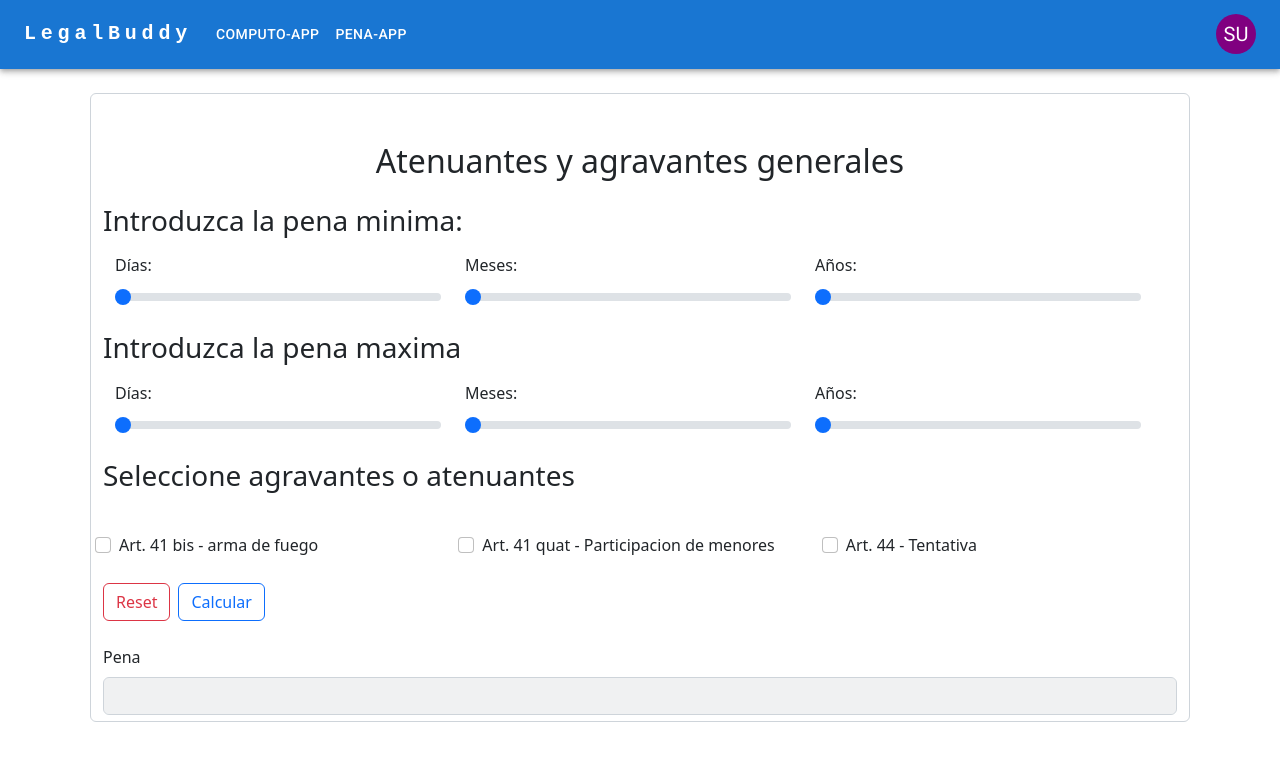
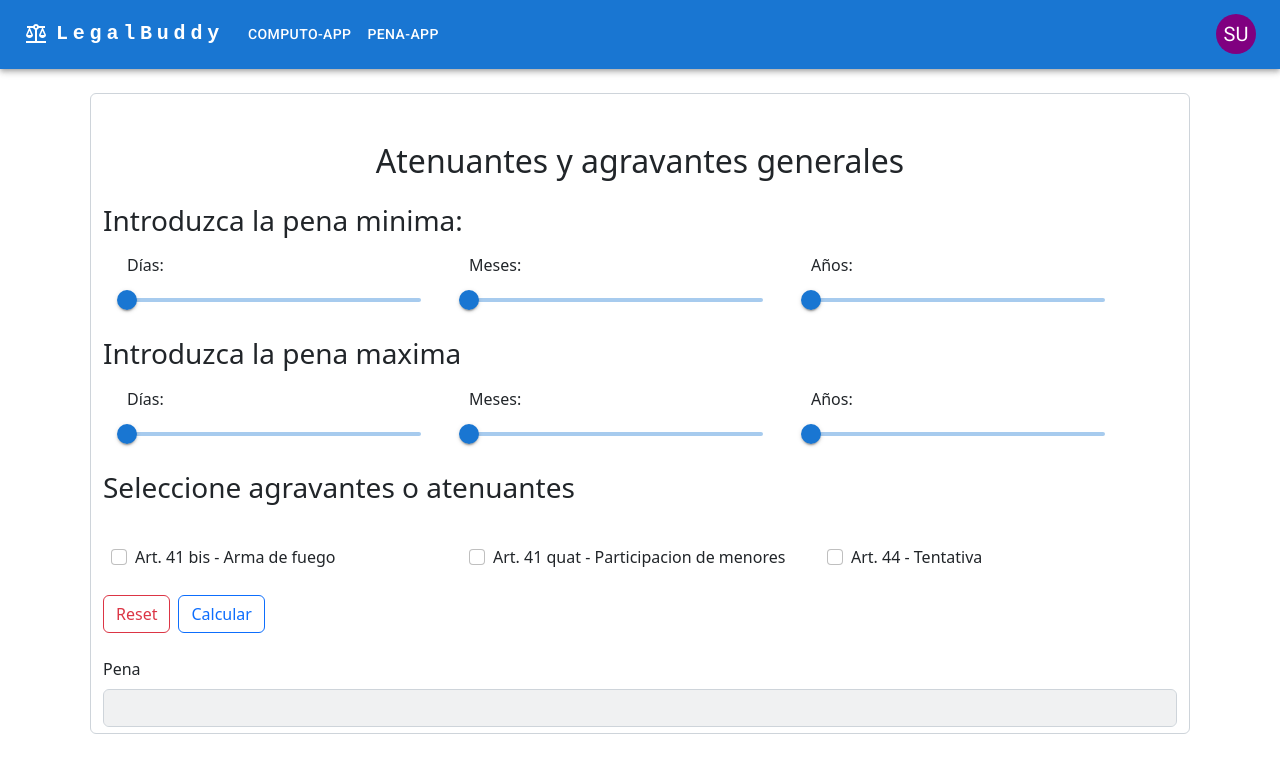
Before and after one commit to facuqb/ReactComputo, a React (Vite) app: page /pena in a window 1280 px wide. Shown: the top 772 px of the page. Built offline with nearby package versions, Linux system fonts and the light colour scheme; sample sign-in values are in the browser's storage.

Commit message:
sliders mejorados

```diff
--- a/package.json
+++ b/package.json
@@ -14,8 +14,11 @@
     "@fontsource/roboto": "^4.5.8",
     "@mui/icons-material": "^5.10.9",
     "@mui/material": "^5.10.13",
+    "@mui/x-date-pickers": "^5.0.8",
+    "@mui/x-date-pickers-pro": "^5.0.8",
     "localforage": "^1.10.0",
     "match-sorter": "^6.3.1",
+    "moment": "^2.29.4",
     "react": "^18.2.0",
     "react-dom": "^18.2.0",
     "react-router-dom": "^6.4.3",
--- a/src/appJudicial/components/PenaImpuesta.jsx
+++ b/src/appJudicial/components/PenaImpuesta.jsx
@@ -1,3 +1,4 @@
+import { Slider } from "@mui/material"
 import { condenaRestante } from "../helpers/"
 import { useForm } from "../hooks/useForm"
 
@@ -26,33 +27,55 @@ export const PenaImpuesta = ({diasAcumulados,onCondena}) => {
                     <label htmlFor="anios" className="form-label">Años:
                         <span className="ms-1 fw-bold"> {condenaAnios == 0 ? '' : condenaAnios}</span>
                     </label>
-                    <input type="range" className="form-range" id="anios"
+                    <Slider
+                        aria-label="Condena años"
+                        max={50}
+                        name="condenaAnios"
+                        onChange={onInputChange}
+                        value={condenaAnios}
+                        />
+                    {/* <input type="range" className="form-range" id="anios"
                         min="0" max="50"
                         name="condenaAnios"
                         onChange={onInputChange}
-                        value={condenaAnios}/>
+                        value={condenaAnios}/> */}
                 </div>
                 <div className="col-lg-4  justify-content-center align-items-center">
 
                     <label htmlFor="meses" className="form-label">Meses:
                         <span className="ms-1 fw-bold"> {condenaMes == 0 ? '' : condenaMes}</span>
                     </label>
-                    <input type="range" className="form-range" id="mes"
+                    <Slider
+                        aria-label="Condena mes"
+                        max={12}
+                        name="condenaMes"
+                        onChange={onInputChange}
+                        value={condenaMes}
+                        />
+                    {/* <input type="range" className="form-range" id="mes"
                         min="0" max="12"
                         name="condenaMes"
                         onChange={onInputChange}
-                        value={condenaMes}/>
+                        value={condenaMes}/> */}
                 </div>
                 <div className="col-lg-4 justify-content-center align-items-center">
 
                     <label htmlFor="dias" className="form-label">Días:
                         <span className="ms-1 fw-bold"> {condenaDias == 0 ? '' : condenaDias}</span>
                     </label>
-                    <input type="range" className="form-range" id="dias"
+                    <Slider
+                        aria-label="Condena dias"
+                        max={30}
+                        name="condenaDias"
+                        onChange={onInputChange}
+                        value={condenaDias}
+                        />
+
+                    {/* <input type="range" className="form-range" id="dias"
                         min="0" max="30"
                         name="condenaDias"
                         onChange={onInputChange}
-                        value={condenaDias} />
+                        value={condenaDias} /> */}
 
                 </div>
                 <div className="col-lg-4 d-flex justify-content-start align-items-end mb-4">
--- a/src/appJudicial/components/TiempoDetencion.jsx
+++ b/src/appJudicial/components/TiempoDetencion.jsx
@@ -1,7 +1,6 @@
 import React, { useEffect} from 'react'
 import { calculoDet, totalDet } from '../helpers'
 import { useForm } from '../hooks/useForm'
-
 
 
 export const TiempoDetencion = ({onDiasAcumulados}) => {
@@ -68,6 +67,7 @@ export const TiempoDetencion = ({onDiasAcumulados}) => {
                         className="form-label"
                         >Fecha de detención:
                     </label>
+
                     <input
                         type="date"
                         className="form-control" id="fechaDet"
--- a/src/appJudicial/helpers/calcularAgotamiento.js
+++ b/src/appJudicial/helpers/calcularAgotamiento.js
@@ -29,6 +29,6 @@ export const calcularAgotamiento = (condena = [], fechaComputo) =>{
         cumplimiento[1]++
         cumplimiento[0] -= 29
     }
-        let agotamiento = `la pena se agota el ${cumplimiento[0]}/${cumplimiento[1]}/${cumplimiento[2]}`;
+        let agotamiento = `La pena se agota el ${cumplimiento[0]}/${cumplimiento[1]}/${cumplimiento[2]}`;
         return {agotamiento}
 }
--- a/src/appJudicial/pages/PenaPage.jsx
+++ b/src/appJudicial/pages/PenaPage.jsx
@@ -1,3 +1,4 @@
+import { Slider } from "@mui/material"
 import { calculoModificacionesPena } from "../helpers/calculoModificacionesPena"
 import { useForm } from "../hooks/useForm"
 
@@ -52,78 +53,131 @@ export const PenaPage = () => {
 
             <h3 className="my-3 text-center text-md-start">Introduzca la pena minima: </h3>
 
-                <div className="container row g-4">
+                <div className="container row g-4 g-md-5">
                     <div className="col-md-4 justify-content-center align-items-center">
                         <label htmlFor="diasMin" className="form-label">Días:
                         <b>  {penaMinimaDias == 0 ? "" : penaMinimaDias}</b></label>
-                        <input type="range" className="form-range" id="diasMin"
+                        <Slider
+                        aria-label="Condena dias"
+                        max={30}
+                        onChange={onInputChange}
+                        value={penaMinimaDias}
+                        name="penaMinimaDias"
+                        />
+
+
+                        {/* <input type="range" className="form-range" id="diasMin"
                         min="0" max="30"
                         onChange={onInputChange}
                         value={penaMinimaDias}
                         name="penaMinimaDias"
-                        />
+                        /> */}
                     </div>
 
                     <div className="col-md-4 justify-content-center align-items-center">
                         <label htmlFor="mesMin" className="form-label">Meses: <b>   {penaMinimaMeses == 0 ? "" : penaMinimaMeses }</b></label>
-                        <input type="range" className="form-range" id="mesMin"
+
+                        <Slider
+                        aria-label="Condena dias"
+                        max={12}
+                        onChange={onInputChange}
+                        value={penaMinimaMeses}
+                        name="penaMinimaMeses"
+                        />
+
+
+                        {/* <input type="range" className="form-range" id="mesMin"
                         min="0" max="12"
                         onChange={onInputChange}
                         value={penaMinimaMeses}
                         name="penaMinimaMeses"
-                        />
+                        /> */}
                     </div>
 
                     <div className="col-md-4 justify-content-center align-items-center">
                         <label htmlFor="aniosMin" className="form-label">Años:
                         <b>   {penaMinimaAnios == 0 ? "" : penaMinimaAnios}</b></label>
-                        <input type="range" className="form-range" id="aniosMin"
+
+                        <Slider
+                        aria-label="Condena dias"
+                        max={15}
+                        onChange={onInputChange}
+                        value={penaMinimaAnios}
+                        name="penaMinimaAnios"
+                        />
+
+                        {/* <input type="range" className="form-range" id="aniosMin"
                         min="0" max="15"
                         onChange={onInputChange}
                         value={penaMinimaAnios}
                         name="penaMinimaAnios"
-                        />
+                        /> */}
                     </div>
 
                 </div>
 
             <h3 className="my-3 text-center text-md-start">Introduzca la pena maxima</h3>
-            <div className="container row g-4">
+            <div className="container row g-4 g-md-5">
 
                 <div className="col-md-4 justify-content-center align-items-center">
                     <label htmlFor="dias" className="form-label">Días:
                     <b>   {penaMaximaDias == 0 ? "" : penaMaximaDias}</b></label>
-                    <input type="range" className="form-range" id="diasMax"
+
+
+                    <Slider
+                        aria-label="Condena dias"
+                        max={30}
+                        onChange={onInputChange}
+                        value={penaMaximaDias}
+                        name="penaMaximaDias"
+                        />
+                    {/* <input type="range" className="form-range" id="diasMax"
                         min="0" max="30"
                         onChange={onInputChange}
                         value={penaMaximaDias}
                         name="penaMaximaDias"
-                        />
+                        /> */}
                 </div>
 
                 <div className="col-md-4 justify-content-center align-items-center">
 
                     <label htmlFor="mesMax" className="form-label">Meses: <b>   {penaMaximaMeses == 0 ? "" : penaMaximaMeses}</b></label>
-                    <input type="range" className="form-range" id="mesMax"
+
+                    <Slider
+                        aria-label="Condena dias"
+                        max={12}
+                        onChange={onInputChange}
+                        value={penaMaximaMeses}
+                        name="penaMaximaMeses"
+                        />
+                    {/* <input type="range" className="form-range" id="mesMax"
                         min="0" max="12"
                         onChange={onInputChange}
                         value={penaMaximaMeses}
                         name="penaMaximaMeses"
-                        />
+                        /> */}
                 </div>
                 <div className="col-md-4 justify-content-center align-items-center">
                     <label htmlFor="aniosMax" className="form-label">Años: <b>   {penaMaximaAnios == 0 ? "" : penaMaximaAnios}</b></label>
-                    <input type="range" className="form-range" id="aniosMax"
+
+                    <Slider
+                        aria-label="Condena dias"
+                        max={25}
+                        onChange={onInputChange}
+                        value={penaMaximaAnios}
+                        name="penaMaximaAnios"
+                        />
+                    {/* <input type="range" className="form-range" id="aniosMax"
                         min="0" max="25"
                         onChange={onInputChange}
                         value={penaMaximaAnios}
                         name="penaMaximaAnios"
-                        />
+                        /> */}
                 </div>
 
             </div>
             <h3 className="my-3 text-center text-md-start">Seleccione agravantes o atenuantes</h3>
-            <div className="row mt-4 g-3">
+            <div className="ms-2 row mt-4 g-3">
 
                 <div className="form-check col-6 col-md-4">
                     <input className="form-check-input" type="checkbox" id="41bis"
@@ -131,7 +185,7 @@ export const PenaPage = () => {
                         checked={art41bis}
                         name="art41bis"/>
                     <label className="form-check-label" htmlFor="41bis">
-                        Art. 41 bis - arma de fuego
+                        Art. 41 bis - Arma de fuego
                     </label>
                 </div>
                 {/* <div className="form-check col-3">
--- a/src/ui/components/NavBar.jsx
+++ b/src/ui/components/NavBar.jsx
@@ -14,6 +14,7 @@ import Avatar from '@mui/material/Avatar';
 import Button from '@mui/material/Button';
 import Tooltip from '@mui/material/Tooltip';
 import MenuItem from '@mui/material/MenuItem';
+import BalanceIcon from '@mui/icons-material/Balance';
 
 const pages = [{name:'Computo-App', path: 'computo'}, {name:'Pena-App', path: 'pena'}];
 const settings = ['Logout'];
@@ -51,6 +52,7 @@ export const Navbar = () => {
     <AppBar position="static">
       <Container maxWidth="xl">
         <Toolbar disableGutters>
+        <BalanceIcon sx={{display: { xs: 'none', md: 'flex' }, mr: 1 }} />
           <Typography
             variant="h6"
             noWrap
@@ -123,6 +125,7 @@ export const Navbar = () => {
           >
             Legal Buddy
           </Typography>
+
           <Box sx={{ flexGrow: 1, display: { xs: 'none', md: 'flex' } }}>
             {pages.map(({name,path}) => (
               <Button
```
Also changed, not shown: src/ui/components/NavBar copy.jsx (deleted, +0 -80 lines), 1 other file (tests, documents, lock files or other folders).
